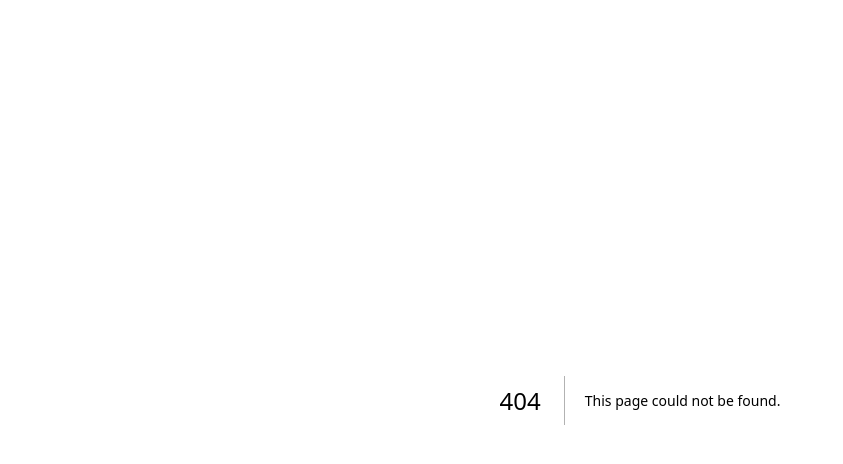
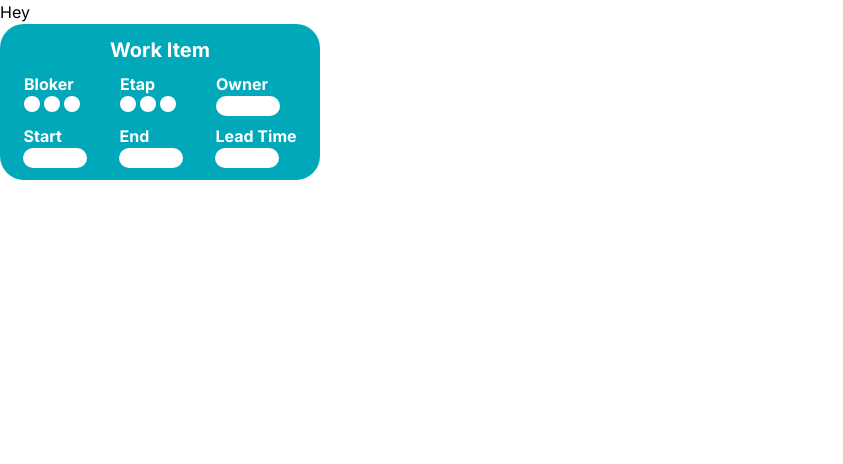
Before and after one commit to MarvelousMarcin/flow-function-kanban, a Next.js app: page /simulation in a window 1280 px wide. Before the commit this address had no page. Shown: the top 464 px of the page, without its empty margins (0-843 px from the left). Built offline with nearby package versions, Linux system fonts and the light colour scheme.

Commit message:
Work Item 1.0

```diff
--- /dev/null
+++ b/app/simulation/components/Dot.tsx
@@ -0,0 +1,14 @@
+type DotType = {
+  color: string;
+};
+
+const Dot = ({ color }: DotType) => {
+  return (
+    <section
+      style={{ backgroundColor: color }}
+      className="w-4 h-4 rounded-full"
+    ></section>
+  );
+};
+
+export default Dot;
--- /dev/null
+++ b/app/simulation/components/WorkItem.tsx
@@ -0,0 +1,47 @@
+import Dot from "./Dot";
+
+const WorkItem = () => {
+  return (
+    <div className="bg-main w-[20rem]  rounded-3xl  text-white flex flex-col py-3 justify-normal items-center p-1 gap-2">
+      <h1 className="font-bold text-xl">Work Item</h1>
+      <article className="flex flex-row gap-4">
+        <div className="min-w-[5rem]">
+          <h2 className="font-bold">Bloker</h2>
+          <section className="flex flex-row gap-1">
+            <Dot color="white" />
+            <Dot color="white" />
+            <Dot color="white" />
+          </section>
+        </div>
+        <div className="min-w-[5rem]">
+          <h2 className="font-bold">Etap</h2>
+          <section className="flex flex-row gap-1">
+            <Dot color="white" />
+            <Dot color="white" />
+            <Dot color="white" />
+          </section>
+        </div>
+        <div className="min-w-[5rem]">
+          <h2 className="font-bold">Owner</h2>
+          <section className="w-16 h-5 rounded-full bg-white"></section>
+        </div>
+      </article>
+      <article className="flex flex-row gap-4">
+        <div className="min-w-[5rem]">
+          <h2 className="font-bold">Start</h2>
+          <section className="w-16 h-5 rounded-full bg-white"></section>
+        </div>
+        <div className="min-w-[5rem]">
+          <h2 className="font-bold">End</h2>
+          <section className="w-16 h-5 rounded-full bg-white"></section>
+        </div>
+        <div className="min-w-[5rem]">
+          <h2 className="font-bold">Lead Time</h2>
+          <section className="w-16 h-5 rounded-full bg-white"></section>
+        </div>
+      </article>
+    </div>
+  );
+};
+
+export default WorkItem;
--- /dev/null
+++ b/app/simulation/page.tsx
@@ -0,0 +1,10 @@
+import WorkItem from "./components/WorkItem";
+import Dot from "./components/Dot";
+export default function Simulation() {
+  return (
+    <main>
+      Hey
+      <WorkItem />
+    </main>
+  );
+}
--- a/tailwind.config.js
+++ b/tailwind.config.js
@@ -1,18 +1,21 @@
 /** @type {import('tailwindcss').Config} */
 module.exports = {
   content: [
-    './pages/**/*.{js,ts,jsx,tsx,mdx}',
-    './components/**/*.{js,ts,jsx,tsx,mdx}',
-    './app/**/*.{js,ts,jsx,tsx,mdx}',
+    "./pages/**/*.{js,ts,jsx,tsx,mdx}",
+    "./components/**/*.{js,ts,jsx,tsx,mdx}",
+    "./app/**/*.{js,ts,jsx,tsx,mdx}",
   ],
   theme: {
     extend: {
       backgroundImage: {
-        'gradient-radial': 'radial-gradient(var(--tw-gradient-stops))',
-        'gradient-conic':
-          'conic-gradient(from 180deg at 50% 50%, var(--tw-gradient-stops))',
+        "gradient-radial": "radial-gradient(var(--tw-gradient-stops))",
+        "gradient-conic":
+          "conic-gradient(from 180deg at 50% 50%, var(--tw-gradient-stops))",
+      },
+      colors: {
+        main: "#00A8BA",
       },
     },
   },
   plugins: [],
-}
+};
```
